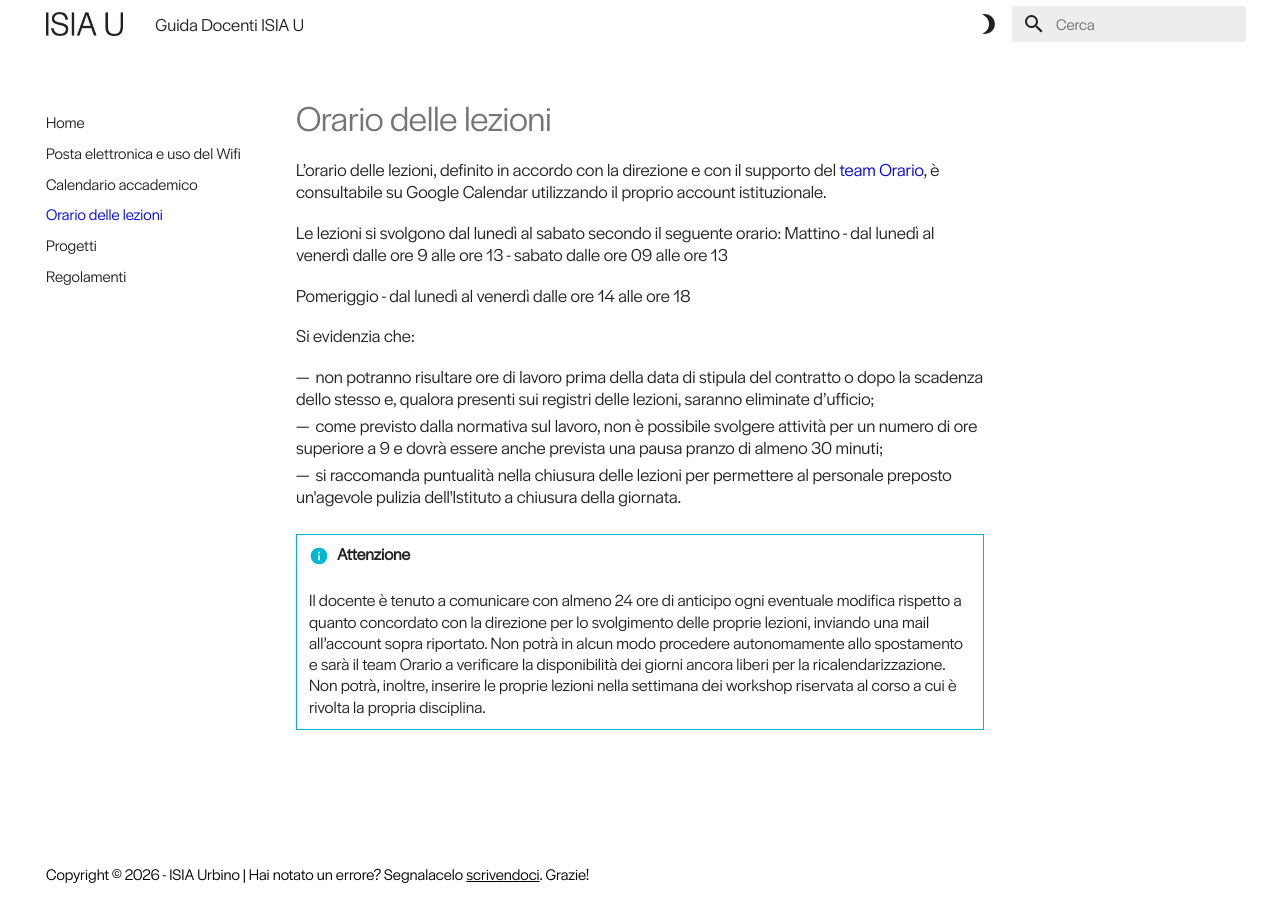
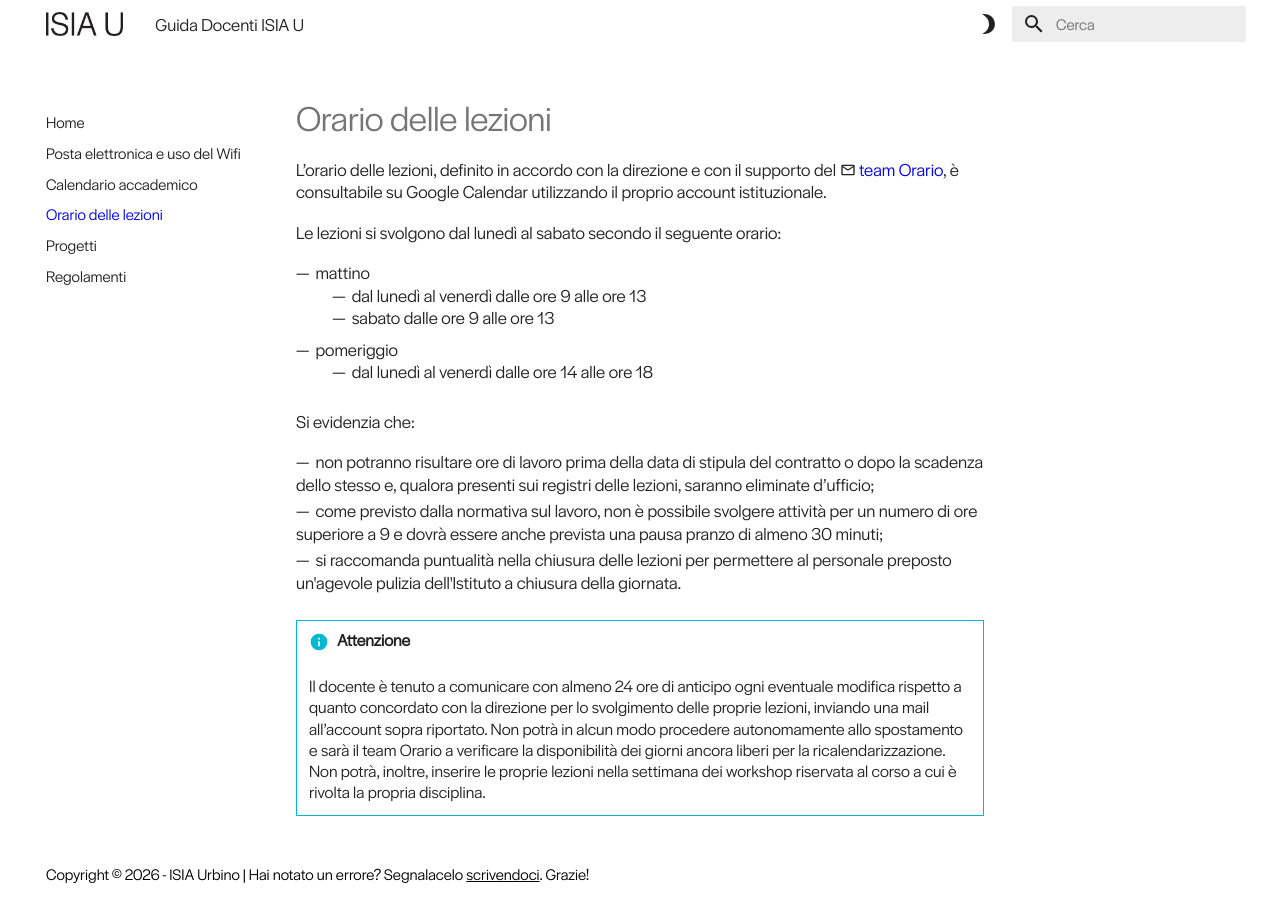
Before and after one commit to ISIA-Urbino/Guida-docenti-ISIAU, an MkDocs documentation site: the page built from docs/orario.md, in a window 1280 px wide. Built offline with MkDocs 1.6.1 and Material for MkDocs 9.7.7, drawn with Linux system fonts in a browser that asks for light colours.

Commit message:
Dettagli

```diff
--- a/docs/orario.md
+++ b/docs/orario.md
@@ -1,14 +1,14 @@
 # Orario delle lezioni
 
-L’orario delle lezioni, definito in accordo con la direzione e con il supporto del [team Orario](mailto:orario@isiaurbino.net), è consultabile su Google Calendar utilizzando il proprio account istituzionale.
+L’orario delle lezioni, definito in accordo con la direzione e con il supporto del :material-email-outline: [team Orario](mailto:orario@isiaurbino.net), è consultabile su Google Calendar utilizzando il proprio account istituzionale.
 
 Le lezioni si svolgono dal lunedì al sabato secondo il seguente orario:
-Mattino
-- dal lunedì al venerdì dalle ore 9 alle ore 13
-- sabato dalle ore 09 alle ore 13
 
-Pomeriggio
-- dal lunedì al venerdì dalle ore 14 alle ore 18
+- mattino
+    - dal lunedì al venerdì dalle ore 9 alle ore 13
+    - sabato dalle ore 9 alle ore 13
+- pomeriggio
+    - dal lunedì al venerdì dalle ore 14 alle ore 18
 
 Si evidenzia che:
 
--- a/docs/stylesheets/extra.css
+++ b/docs/stylesheets/extra.css
@@ -116,6 +116,7 @@ label.md-nav__title, h1#home {
 .md-typeset .emojione, .md-typeset .gemoji, .md-typeset .twemoji {
     --md-icon-size: .8rem;
     vertical-align: middle;
+    margin-bottom: .1rem;
 }
 @media screen and (max-width: 76.234375em) {
     .md-header__button.md-logo {
```
Also changed, not shown: docs/index.md (+1 -1 lines), docs/posta-wifi.md (+1 -1 lines), docs/progetti.md (+1 -3 lines).
